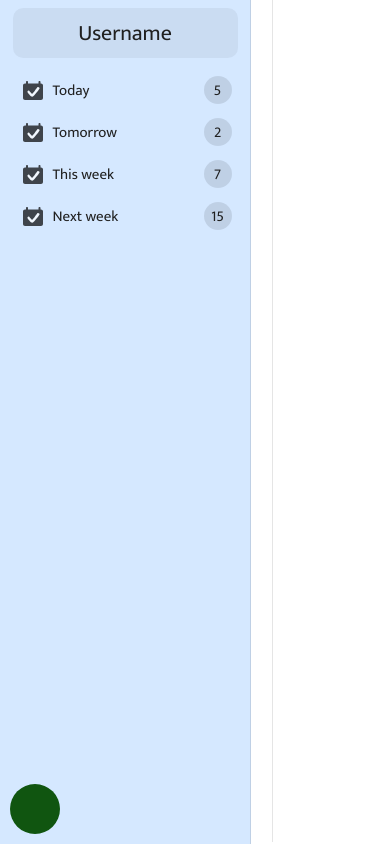
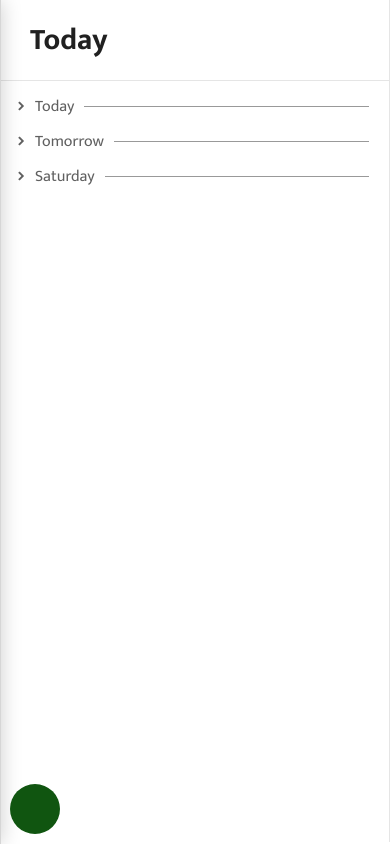
Before and after one commit to dotanek/todo, a React (Create React App) app: page / in a window 390 px wide. Built offline with nearby package versions, Linux system fonts and the light colour scheme.

Commit message:
Made the site responsive to window width changes, created task group component.

```diff
--- a/src/App.js
+++ b/src/App.js
@@ -1,8 +1,6 @@
 import React, { Component } from 'react';
 
 import List from './components/List/List';
-
-
 
 class App extends Component {
   state = {  }
--- a/src/components/List/Contents.jsx
+++ b/src/components/List/Contents.jsx
@@ -1,23 +1,54 @@
 import React, { Component } from 'react';
 import styled from 'styled-components';
 
+import TaskGroup from './TaskGroup';
+
 const Container = styled.div`
+    display: flex;
+    flex-direction: column;
     flex-grow: 1;
     height: 100%;
-    margin-left: ${props => props.navActive ? '250px' : '0px' };
+    margin-left: ${props => props.navToggle ? '250px' : '0px'};
     border-right: 1px solid rgba(0,0,0,0.1);
     transition: 0.2s ease-in-out;
 
-    @media (max-width: 800px) {
+    @media (max-width: 900px) {
         margin-left: 0px;
     }
 `
+const Title = styled.div`
+    display: flex;
+    width: calc(100% - 30px);
+    height: 80px;
+    align-items: center;
+    padding-left: 30px;
+    border-bottom: 1px solid rgba(0,0,0,0.1);
+    font-size: 30px;
+    font-weight: bold;
+`
+
+const Tasks = styled.div`
+    display: flex;
+    flex-direction: column;
+    width: 100%;
+    flex-grow: 1;
+    padding-top: 10px;
+    overflow: auto;
+`
+
 
 class Contents extends Component {
     state = {  }
     render() {
         return (
-            <Container navActive={this.props.navActive}>TEST</Container>
+            <Container navToggle={this.props.navToggle}>
+                <Title>Today</Title>
+                <Tasks>
+                    <TaskGroup name='Today'></TaskGroup>
+                    <TaskGroup name='Tomorrow'></TaskGroup>
+                    <TaskGroup name='Saturday'></TaskGroup>
+                </Tasks>
+            </Container>
         );
     }
 }
--- a/src/components/List/Details.jsx
+++ b/src/components/List/Details.jsx
@@ -2,15 +2,16 @@ import React, { Component } from 'react';
 import styled from 'styled-components';
 
 const Container = styled.div`
-    width: 30%;
+    width: ${props => props.detailsToggle ? '30%' : '0%'};
     height: 100%;
+    transition: 0.2s ease-in-out;
 `
 
 class Details extends Component {
     state = {  }
     render() {
         return (
-            <Container></Container>
+            <Container detailsToggle={this.props.detailsToggle}></Container>
         );
     }
 }
--- a/src/components/List/List.jsx
+++ b/src/components/List/List.jsx
@@ -21,6 +21,7 @@ const Button = styled.div`
     height: 50px;
     border-radius: 25px;
     background-color: #105510;
+
     &:hover {
         cursor: pointer;
     }
@@ -28,20 +29,67 @@ const Button = styled.div`
 
 class List extends Component {
     state = {
-        navActive: true
+        navToggle: (window.innerWidth >= 900),
+        detailsToggle: (window.innerWidth >= 700)
     }
 
-    buttonOnClick = () => {
-        this.setState({navActive:!this.state.navActive});
+    constructor(props) {
+        super(props);
+        this.navRef = React.createRef();
+        this.buttonRef = React.createRef(); // This is temporary, will be deleted.
+    }
+
+    onResizeWindow = () => {
+        let navToggle;
+        let detailsToggle;
+
+        if (window.innerWidth < 700) {
+            navToggle = false;
+            detailsToggle = false;
+        } else if (window.innerWidth < 900) {
+            navToggle = false;
+            detailsToggle = true;
+        } else {
+            navToggle = true;
+            detailsToggle = true;
+        }
+
+        if (typeof this.state.userNavToggle !== 'undefined' && this.state.userNavToggle === false) {
+            navToggle = false; // Once user has hidden the nav it should not appear on resize.
+        }
+
+        this.setState({ navToggle, detailsToggle });
+    }
+
+    onClickWindow = e => {
+        if(
+            (!this.navRef.current.contains(e.target) && !this.buttonRef.current.contains(e.target)) &&
+            window.innerWidth < 900
+        ) {
+            this.setState({ navToggle:false }); // Hides navigation when clicking outside of it in mobile mode.
+        }
+    }
+
+    onClickButton = () => { // Auto toggle and user toggle is spearated.
+        if (typeof this.state.userNavToggle === 'undefined') {
+            this.setState({ userNavToggle:!this.state.navToggle, navToggle:!this.state.navToggle });
+        } else {
+            this.setState({ userNavToggle:!this.state.userNavToggle, navToggle:!this.state.navToggle });
+        }
+    }
+
+    componentDidMount = () => {
+        window.addEventListener('resize', this.onResizeWindow);
+        window.addEventListener('click', this.onClickWindow);
     }
 
     render() {
         return (
             <Container>
-                <Nav active={this.state.navActive}/>
-                <Contents navActive={this.state.navActive}/>
-                <Details />
-                <Button onClick={this.buttonOnClick} />
+                <Nav navRef={this.navRef} navToggle={this.state.navToggle}/>
+                <Contents navToggle={this.state.navToggle}/>
+                <Details detailsToggle={this.state.detailsToggle}/>
+                <Button ref={this.buttonRef} onClick={this.onClickButton}/>
             </Container>
         );
     }
--- a/src/components/List/Nav.jsx
+++ b/src/components/List/Nav.jsx
@@ -13,10 +13,14 @@ const Container = styled.div`
     width: 250px;
     height: calc(100% - 8px);
     padding-top: 8px;
-    background-color: #d5e8ff;
+    background-color: #eeeeee;
     border-right: 1px solid rgba(0,0,0,0.1);
     transition: 0.2s ease-in-out;
-    left: ${props => props.active ? '0px' : '-250px' };
+    margin-left: ${props => props.navToggle ? '0px' : '-250px'};
+
+    @media (max-width: 900px) {
+        box-shadow: 0px 0px 20px rgba(0,0,0,0.2);
+    }
 `
 
 const User = styled.div`
@@ -33,9 +37,10 @@ const User = styled.div`
 
 class Nav extends Component {
     state = {  }
+
     render() {
         return (
-            <Container active={this.props.active}>
+            <Container ref={this.props.navRef} navToggle={this.props.navToggle}>
                 <User>Username</User>
                 <NavItem label='Today' icon={iconToday} counter='5'/>
                 <NavItem label='Tomorrow' icon={iconToday} counter='2'/>
--- /dev/null
+++ b/src/components/List/TaskGroup.jsx
@@ -0,0 +1,83 @@
+import React, { Component } from 'react';
+import styled from 'styled-components';
+
+const Container = styled.div`
+    display: flex;
+    flex-direction: column;
+    width: 100%;
+    padding-bottom: 5px;
+    /*border-bottom: 1px solid black;*/
+`
+
+const Label = styled.div`
+    display: flex;
+    width: calc(100% - 5px);
+    height: 30px;
+    align-items: center;
+    padding-left: 5px;
+    font-size: 16px;
+    color: #606060;
+    /*background-color: rgba(0,0,0,0.1);*/
+`
+
+const Toggle = styled.div`
+    position: relative;
+    display: flex;
+    width: 30px;
+    height: 100%;
+    justify-content: center;
+    align-items: center;
+    /*align-items:background-color: rgba(0,0,0,0.1);*/
+    transform: rotate(-90deg);
+
+    div {
+        position: absolute;
+        width: 6px;
+        height: 1.5px;
+        background-color: #606060;
+    }
+`
+
+const Rect1 = styled.div`
+    transform-origin: right bottom;
+    transform: translate(-3px,3px) rotate(45deg);
+`
+
+const Rect2 = styled.div`
+    transform-origin: left bottom;
+    transform: translate(3px,3px) rotate(-45deg);
+`
+
+const Text = styled.div`
+    display: flex;
+    width: auto;
+    align-items: center;
+`
+
+const Line = styled.div`
+    display: flex;
+    flex-grow: 1;
+    margin-left: 10px;
+    margin-right: 20px;
+    border-bottom: 1px solid #999999;
+`
+
+class TaskGroup extends Component {
+    state = {  }
+    render() {
+        return (
+            <Container>
+                <Label>
+                    <Toggle>
+                        <Rect1 />
+                        <Rect2 />
+                    </Toggle>
+                    <Text>{this.props.name}</Text>
+                    <Line />
+                </Label>
+            </Container>
+        );
+    }
+}
+
+export default TaskGroup;
```
